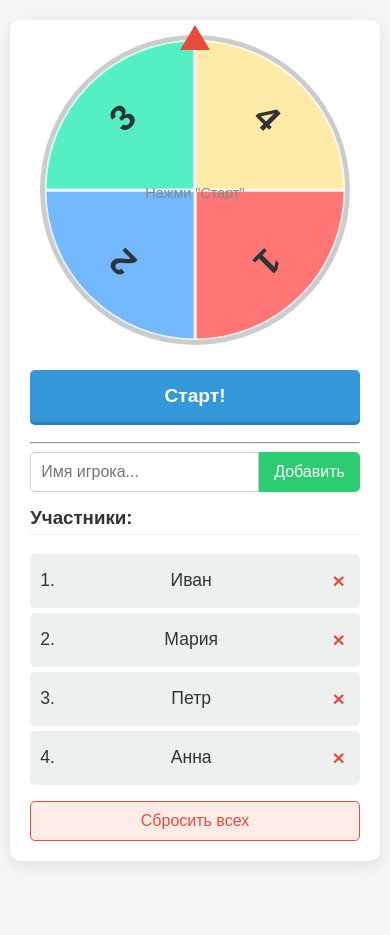
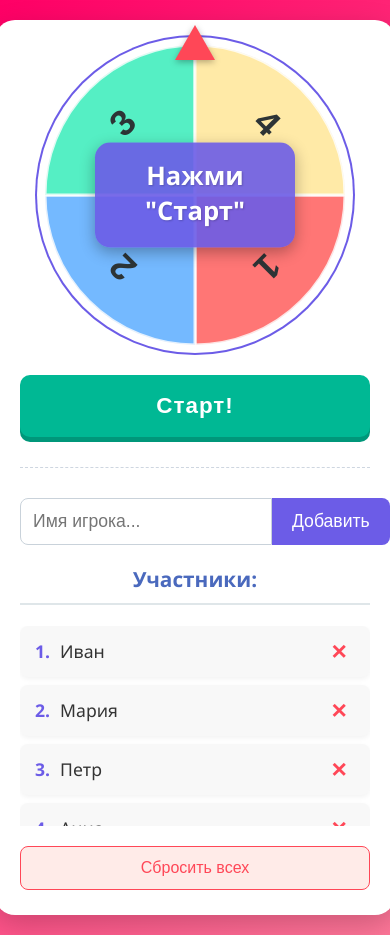
Before and after one commit to 89951791494b-design/Rondomiser-game, a plain HTML site: page index.html in a window 390 px wide. Before the commit the page ends 884 px from the top, so only its background shows below. Drawn offline with Linux system fonts and the light colour scheme.

Commit message:
Enhance mobile styles and button designs
Updated styles for mobile view, improved button designs, and adjusted layout properties.

```diff
--- a/styles.css
+++ b/styles.css
@@ -1,52 +1,57 @@
-/* Базовые стили для мобильного вида */
 body {
-    font-family: Arial, sans-serif;
+    font-family: 'Segoe UI', Tahoma, Geneva, Verdana, sans-serif;
     margin: 0;
     padding: 20px;
-    background-color: #f4f7f6;
+    background: linear-gradient(135deg, #f06, #f79); /* Яркий фон */
     color: #333;
     display: flex;
     justify-content: center;
     align-items: flex-start;
     min-height: 100vh;
+    box-sizing: border-box;
 }
 
 .container {
     width: 100%;
-    max-width: 400px; /* Ограничение ширины для мобильного вида */
+    max-width: 400px;
     background: #fff;
-    padding: 20px;
-    border-radius: 10px;
-    box-shadow: 0 4px 15px rgba(0, 0, 0, 0.1);
+    padding: 25px;
+    border-radius: 20px;
+    box-shadow: 0 10px 30px rgba(0, 0, 0, 0.2);
+    text-align: center;
 }
 
-/* --- Стили Секции Рулетки --- */
+/* --- Секция Рулетки --- */
 .spinner-area {
     position: relative;
     width: 300px;
     height: 300px;
     margin: 0 auto 30px;
     border-radius: 50%;
-    box-shadow: 0 0 0 5px #ccc;
+    background-color: #eee; /* Фон под рулеткой */
+    box-shadow: 0 0 0 8px #fff, 0 0 0 10px #6c5ce7; /* Двойная обводка */
 }
 
 #wheelCanvas {
     display: block;
     border-radius: 50%;
+    transform: rotate(0deg); /* Начальное состояние */
+    transition: transform 0s; /* Отключаем переход при старте для моментального сброса */
 }
 
 /* Стрелка-указатель */
 .pointer {
     position: absolute;
-    top: -15px; /* Размещение над кругом */
+    top: -20px;
     left: 50%;
     transform: translateX(-50%);
     width: 0;
     height: 0;
-    border-left: 15px solid transparent;
-    border-right: 15px solid transparent;
-    border-bottom: 25px solid #e74c3c; /* Красный цвет */
+    border-left: 20px solid transparent;
+    border-right: 20px solid transparent;
+    border-bottom: 35px solid #ff4757; /* Ярко-красная */
     z-index: 100;
+    filter: drop-shadow(0 2px 3px rgba(0,0,0,0.3));
 }
 
 /* Дисплей результата в центре */
@@ -58,121 +63,166 @@ body {
     display: flex;
     flex-direction: column;
     align-items: center;
-    text-align: center;
+    justify-content: center;
+    background: rgba(108, 92, 231, 0.9); /* Полупрозрачный фиолетовый */
+    color: white;
+    padding: 15px 25px;
+    border-radius: 15px;
+    box-shadow: 0 5px 15px rgba(0, 0, 0, 0.3);
     z-index: 50;
-    pointer-events: none; /* Чтобы не мешать кликать по кнопке */
-}
-
-#winnerName {
-    font-size: 1.8em;
-    font-weight: bold;
-    color: #2c3e50;
+    min-width: 150px;
+    pointer-events: none;
     transition: all 0.3s ease;
 }
 
 #winnerTitle {
-    font-size: 0.9em;
-    color: #7f8c8d;
-    margin-top: 5px;
+    font-size: 1.6em;
+    font-weight: bold;
+    margin-bottom: 5px;
+    text-shadow: 1px 1px 2px rgba(0,0,0,0.2);
 }
 
-/* --- Стили Кнопок и Полей --- */
+#winnerInfo {
+    font-size: 1.2em;
+    font-weight: bold;
+    color: #ffeaa7; /* Ярко-желтый */
+}
+
+/* --- Кнопки и Поля --- */
 .spin-button {
     display: block;
     width: 100%;
-    padding: 15px;
-    font-size: 1.2em;
+    padding: 18px;
+    font-size: 1.4em;
     font-weight: bold;
     color: #fff;
-    background-color: #3498db;
+    background-color: #00b894; /* Ярко-зеленый */
     border: none;
-    border-radius: 5px;
+    border-radius: 10px;
     cursor: pointer;
-    margin-bottom: 20px;
-    box-shadow: 0 3px 0 #2980b9;
-    transition: background-color 0.2s;
+    margin-bottom: 25px;
+    box-shadow: 0 5px 0 #00977a;
+    transition: background-color 0.2s, transform 0.2s, box-shadow 0.2s;
+    letter-spacing: 1px;
 }
 
 .spin-button:hover:not(:disabled) {
-    background-color: #2980b9;
+    background-color: #00977a;
 }
 
 .spin-button:active:not(:disabled) {
     box-shadow: none;
-    transform: translateY(3px);
+    transform: translateY(5px);
 }
 
 .spin-button:disabled {
-    background-color: #bdc3c7;
+    background-color: #dfe6e9;
+    color: #b2bec3;
     cursor: not-allowed;
-    box-shadow: 0 3px 0 #95a5a6;
+    box-shadow: 0 5px 0 #a2b0b7;
+}
+
+hr {
+    border: none;
+    border-top: 1px dashed #ced6e0;
+    margin: 30px 0;
 }
 
 .controls-section {
     display: flex;
-    margin-bottom: 15px;
+    margin-bottom: 20px;
 }
 
 #playerInput {
     flex-grow: 1;
-    padding: 10px;
-    font-size: 1em;
-    border: 1px solid #ccc;
-    border-radius: 5px 0 0 5px;
+    padding: 12px;
+    font-size: 1.1em;
+    border: 1px solid #c9d2da;
+    border-radius: 8px 0 0 8px;
+    outline: none;
 }
 
 .add-button {
-    padding: 10px 15px;
-    font-size: 1em;
-    background-color: #2ecc71;
+    padding: 12px 20px;
+    font-size: 1.1em;
+    background-color: #6c5ce7; /* Фиолетовый */
     color: white;
     border: none;
-    border-radius: 0 5px 5px 0;
+    border-radius: 0 8px 8px 0;
     cursor: pointer;
+    transition: background-color 0.2s;
+}
+.add-button:hover {
+    background-color: #5d4cd9;
 }
 
 .reset-button {
     display: block;
     width: 100%;
-    padding: 10px;
-    margin-top: 15px;
+    padding: 12px;
+    margin-top: 20px;
     font-size: 1em;
-    color: #e74c3c;
+    color: #ff4757;
     background: #ffebe8;
-    border: 1px solid #e74c3c;
-    border-radius: 5px;
+    border: 1px solid #ff4757;
+    border-radius: 8px;
     cursor: pointer;
+    transition: background-color 0.2s, color 0.2s;
+}
+.reset-button:hover {
+    background-color: #ff4757;
+    color: white;
 }
 
 /* --- Стили Списка Игроков --- */
 .player-list-title {
     margin-top: 0;
-    border-bottom: 1px solid #eee;
-    padding-bottom: 5px;
+    border-bottom: 2px solid #dfe6e9;
+    padding-bottom: 10px;
+    color: #4a69bd;
+    font-size: 1.3em;
 }
 
 .player-list {
     list-style: none;
     padding: 0;
+    max-height: 200px; /* Ограничение высоты, чтобы список не был слишком длинным */
+    overflow-y: auto; /* Прокрутка при переполнении */
 }
 
 .player-item {
     display: flex;
     justify-content: space-between;
     align-items: center;
-    padding: 10px;
-    margin-bottom: 5px;
-    background: #ecf0f1;
-    border-radius: 5px;
+    padding: 10px 15px;
+    margin-bottom: 8px;
+    background: #f8f8f8;
+    border-radius: 8px;
     font-size: 1.1em;
+    box-shadow: 0 2px 5px rgba(0, 0, 0, 0.05);
+}
+
+.player-number {
+    font-weight: bold;
+    color: #6c5ce7; /* Фиолетовый */
+    margin-right: 10px;
+}
+
+.player-name {
+    flex-grow: 1;
+    text-align: left;
 }
 
 .delete-button {
     background: none;
     border: none;
-    color: #e74c3c;
+    color: #ff4757; /* Красный */
     font-weight: bold;
-    font-size: 1.2em;
+    font-size: 1.5em;
     cursor: pointer;
-    padding: 5px;
+    padding: 0 8px;
+    transition: transform 0.2s;
 }
+.delete-button:hover {
+    transform: scale(1.1);
+}
```
